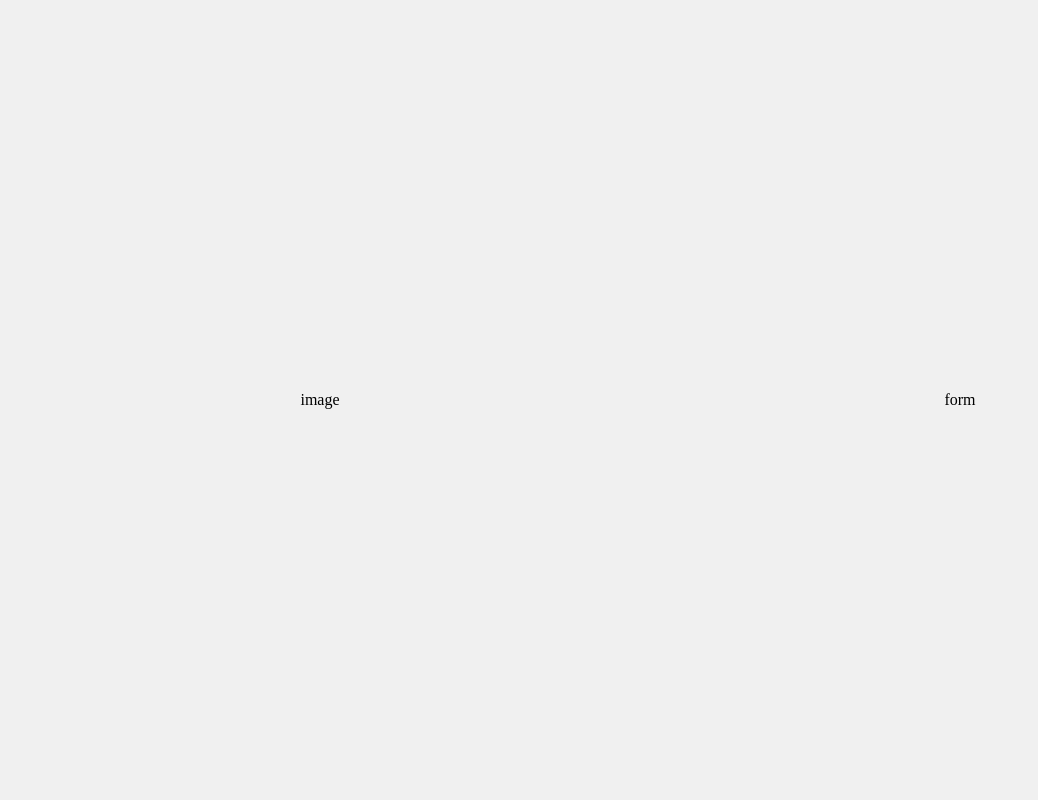
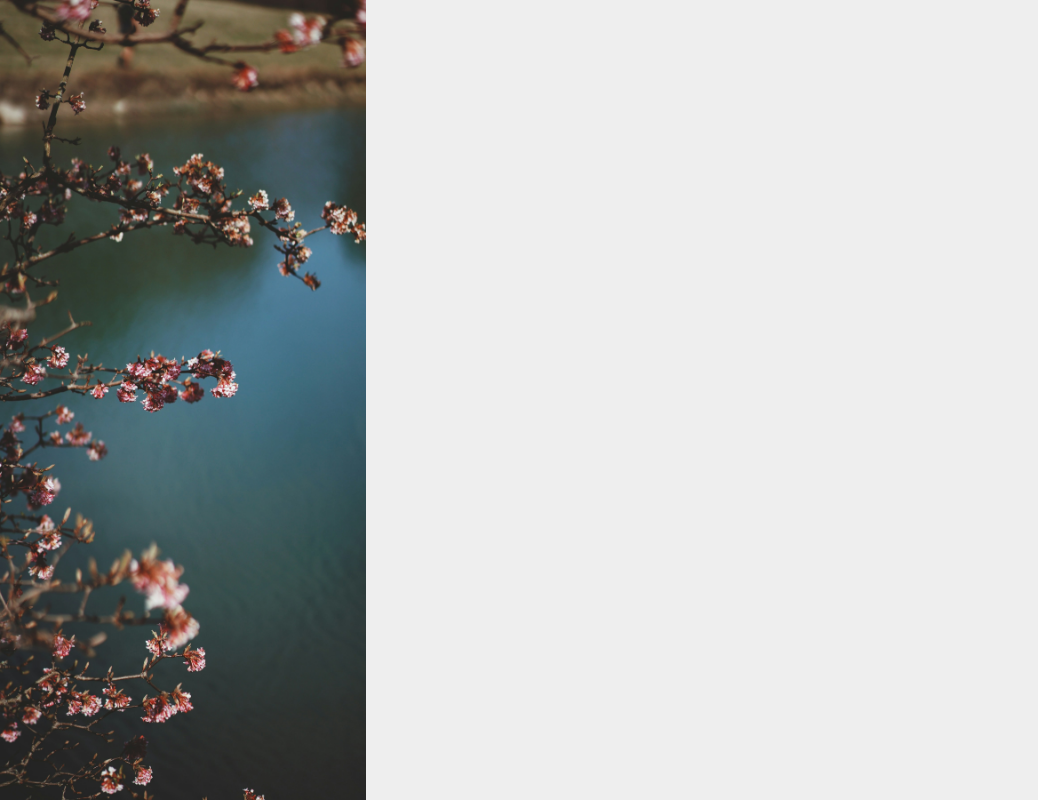
Before and after one commit to mahdi-shouib/odin-sign-up-form, a plain HTML site: page index.html in a window 1280 px wide. Shown: the whole page, without its empty margins (0-1038 px from the left). Drawn offline with Linux system fonts and the light colour scheme.

Commit message:
Mod panels to be more flexible

```diff
--- a/index.html
+++ b/index.html
@@ -11,15 +11,9 @@
 <body>
 
     <main>
-        <div id="image-panel" class="panel">
-            <p>
-                image
-            </p>
-        </div>
-        <div id="form-panel" class="panel">
-            <p>
-                form
-            </p>
+        <div class="panel">
+            <div id="image-panel"></div>
+            <div id="text-panel"></div>
         </div>
     </main>
 
--- a/style.css
+++ b/style.css
@@ -1,16 +1,34 @@
     * {
         margin: 0;
-    background-color: rgb(240, 240, 240);
+        padding: 0;
+    }
+
+    html, body, main {
+        height: 100%;
+        background: black;
     }
 
     main {
         display: flex;
-    height: 100vh;
+        align-items: center;
     }
 
     .panel {
+        display: flex;
+        width: 100%;
+        max-height: 100%;
+        aspect-ratio: 1.5;
+    }
+
+    #image-panel {
         flex: 1;
+        background: url('assets/adrian-swancar-tiTN0N_Z9tI-unsplash.jpg') center/cover no-repeat;
+    }
+
+    #text-panel {
+        flex: 2.5;
         display: flex;
+        justify-content: center;
         align-items: center;
-    justify-content: center;
+        background-color: #eee;
     }
```
Lines whose indentation alone changed are shown as unchanged.
